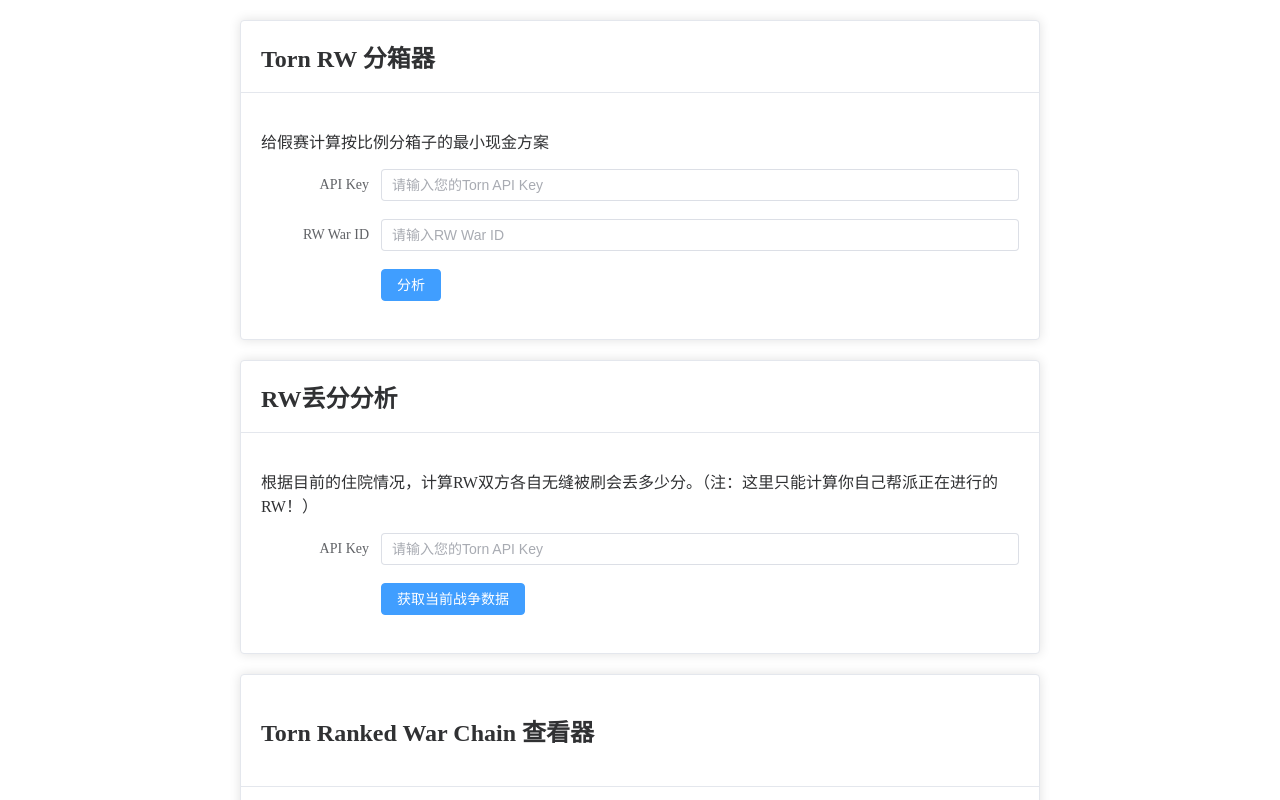
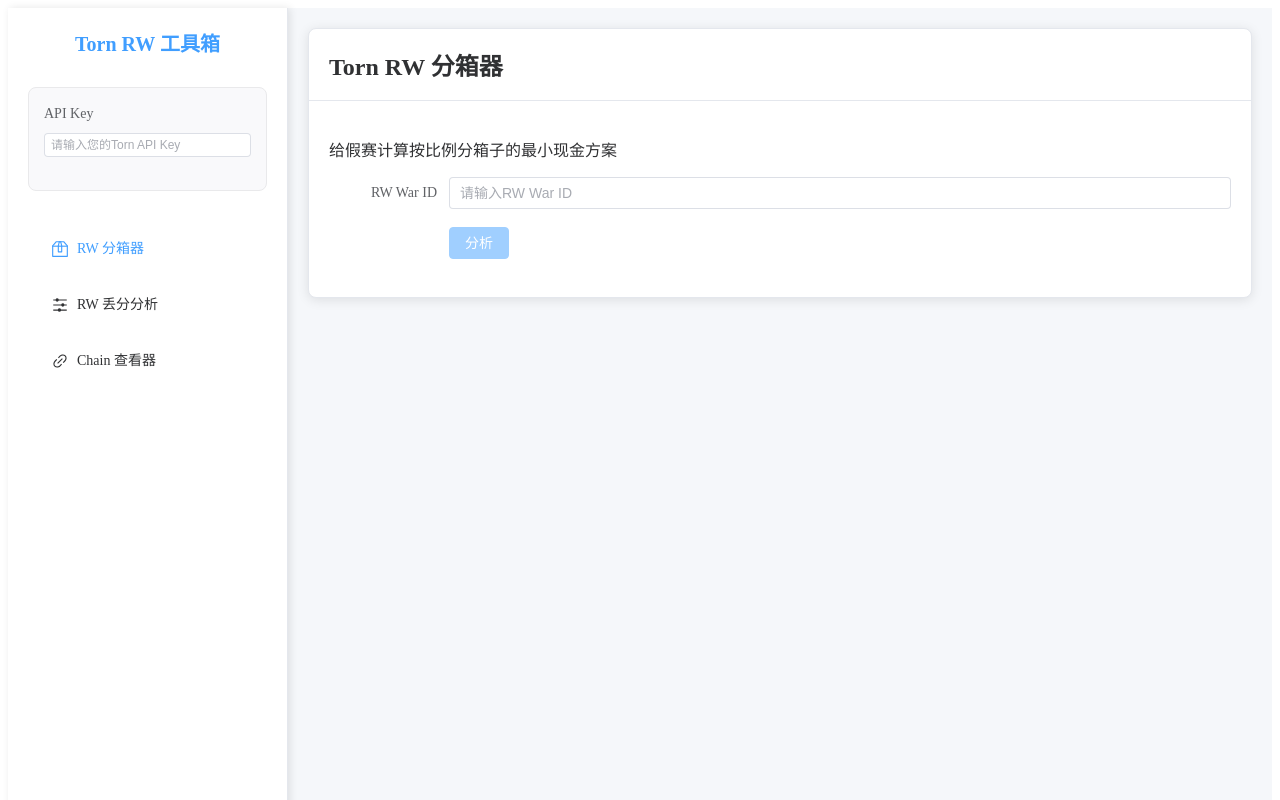
Before and after one commit to wjrsndml/tornweb, a Vue app: page / in a window 1280 px wide. Shown: the top 800 px of the page. Built offline with nearby package versions, Linux system fonts and the light colour scheme.

Commit message:
更新侧边栏布局

```diff
--- a/package.json
+++ b/package.json
@@ -9,9 +9,10 @@
     "preview": "vite preview"
   },
   "dependencies": {
-    "vue": "^3.3.4",
+    "@element-plus/icons-vue": "^2.3.1",
     "axios": "^1.4.0",
-    "element-plus": "^2.3.8"
+    "element-plus": "^2.3.8",
+    "vue": "^3.3.4"
   },
   "devDependencies": {
     "@vitejs/plugin-vue": "^4.2.3",
--- a/src/App.vue
+++ b/src/App.vue
@@ -1,6 +1,51 @@
 <template>
-  <div class="container">
-    <el-card class="input-card">
+  <div class="app-container">
+    <!-- 侧边栏 -->
+    <el-aside class="sidebar" width="280px">
+      <div class="sidebar-header">
+        <h1>Torn RW 工具箱</h1>
+      </div>
+
+      <!-- API Key 输入 -->
+      <div class="api-key-section">
+        <el-form label-position="top">
+          <el-form-item label="API Key">
+            <el-input
+              v-model="globalApiKey"
+              placeholder="请输入您的Torn API Key"
+              show-password
+              size="small"
+            />
+          </el-form-item>
+        </el-form>
+      </div>
+
+      <!-- 导航菜单 -->
+      <el-menu
+        :default-active="activeMenu"
+        class="sidebar-menu"
+        @select="handleMenuSelect"
+      >
+        <el-menu-item index="split">
+          <el-icon><Box /></el-icon>
+          <span>RW 分箱器</span>
+        </el-menu-item>
+        <el-menu-item index="attacks">
+          <el-icon><Operation /></el-icon>
+          <span>RW 丢分分析</span>
+        </el-menu-item>
+        <el-menu-item index="chains">
+          <el-icon><Link /></el-icon>
+          <span>Chain 查看器</span>
+        </el-menu-item>
+      </el-menu>
+    </el-aside>
+
+    <!-- 主内容区域 -->
+    <el-main class="main-content">
+      <!-- RW 分箱器 -->
+      <div v-if="activeMenu === 'split'" class="content-section">
+        <el-card class="function-card">
           <template #header>
             <div class="card-header">
               <h2>Torn RW 分箱器</h2>
@@ -8,32 +53,155 @@
           </template>
           <p>给假赛计算按比例分箱子的最小现金方案</p>
           <el-form :model="form" label-width="120px">
-        <el-form-item label="API Key">
-          <el-input v-model="form.apiKey" placeholder="请输入您的Torn API Key" show-password />
-        </el-form-item>
             <el-form-item label="RW War ID">
               <el-input v-model="form.warId" placeholder="请输入RW War ID" />
             </el-form-item>
             <el-form-item>
-          <el-button type="primary" @click="analyzeWar" :loading="loading">分析</el-button>
+              <el-button type="primary" @click="analyzeWar" :loading="loading" :disabled="!globalApiKey">
+                分析
+              </el-button>
             </el-form-item>
           </el-form>
+
+          <!-- 分析结果 -->
+          <div v-if="warData" class="war-results">
+            <div class="war-info">
+              <h4>基本信息</h4>
+              <el-descriptions :column="2" border>
+                <el-descriptions-item label="战争状态">{{ warData.status }}</el-descriptions-item>
+                <el-descriptions-item label="开始时间">{{ formatDate(warData.start) }}</el-descriptions-item>
+              </el-descriptions>
+
+              <div class="price-settings">
+                <h4>价格设置</h4>
+                <el-form :model="priceSettings" label-width="180px">
+                  <el-form-item label="Small Arms Cache 价格">
+                    <el-input-number v-model="priceSettings.small" :min="0" @change="recalculateValues" />
+                  </el-form-item>
+                  <el-form-item label="Medium Arms Cache 价格">
+                    <el-input-number v-model="priceSettings.medium" :min="0" @change="recalculateValues" />
+                  </el-form-item>
+                  <el-form-item label="Heavy Arms Cache 价格">
+                    <el-input-number v-model="priceSettings.heavy" :min="0" @change="recalculateValues" />
+                  </el-form-item>
+                  <el-form-item label="Armor Cache 价格">
+                    <el-input-number v-model="priceSettings.armor" :min="0" @change="recalculateValues" />
+                  </el-form-item>
+                  <el-form-item label="Melee Cache 价格">
+                    <el-input-number v-model="priceSettings.melee" :min="0" @change="recalculateValues" />
+                  </el-form-item>
+                  <el-form-item label="Points 价格">
+                    <el-input-number v-model="priceSettings.points" :min="0" @change="recalculateValues" />
+                  </el-form-item>
+                </el-form>
+              </div>
+
+              <div class="faction-details" v-for="faction in warData.factions" :key="faction.id">
+                <h4>{{ faction.name }}</h4>
+                <el-descriptions :column="2" border>
+                  <el-descriptions-item label="得分">{{ faction.score }}</el-descriptions-item>
+                  <el-descriptions-item label="Caches收益明细">
+                    <div v-if="faction.caches">
+                      <div v-if="faction.caches.small.quantity > 0">
+                        Small Arms Cache: {{ faction.caches.small.quantity }}个 ({{ formatNumber(faction.caches.small.value) }}$)
+                      </div>
+                      <div v-if="faction.caches.medium.quantity > 0">
+                        Medium Arms Cache: {{ faction.caches.medium.quantity }}个 ({{ formatNumber(faction.caches.medium.value) }}$)
+                      </div>
+                      <div v-if="faction.caches.heavy.quantity > 0">
+                        Heavy Arms Cache: {{ faction.caches.heavy.quantity }}个 ({{ formatNumber(faction.caches.heavy.value) }}$)
+                      </div>
+                      <div v-if="faction.caches.armor.quantity > 0">
+                        Armor Cache: {{ faction.caches.armor.quantity }}个 ({{ formatNumber(faction.caches.armor.value) }}$)
+                      </div>
+                      <div v-if="faction.caches.melee.quantity > 0">
+                        Melee Cache: {{ faction.caches.melee.quantity }}个 ({{ formatNumber(faction.caches.melee.value) }}$)
+                      </div>
+                      <div>总计: {{ formatNumber(faction.cacheValue) }}$</div>
+                    </div>
+                    <div v-else>无</div>
+                  </el-descriptions-item>
+                  <el-descriptions-item label="Points收益">
+                    {{ formatNumber(faction.pointsValue) }} $
+                  </el-descriptions-item>
+                  <el-descriptions-item label="总收益">
+                    {{ formatNumber(faction.totalValue) }} $
+                  </el-descriptions-item>
+                </el-descriptions>
+              </div>
+            </div>
+
+            <!-- 奖励划分 -->
+            <div v-if="warData.factions.length === 2" class="reward-split">
+              <h4>奖励划分</h4>
+              <el-form :model="splitForm" label-width="120px">
+                <el-form-item :label="warData.factions[0].name + ' 比例'">
+                  <el-input-number
+                    v-model="splitForm.faction1Ratio"
+                    :min="0"
+                    :max="100"
+                    @change="handleRatioChange(0)"
+                  />
+                </el-form-item>
+                <el-form-item :label="warData.factions[1].name + ' 比例'">
+                  <el-input-number
+                    v-model="splitForm.faction2Ratio"
+                    :min="0"
+                    :max="100"
+                    @change="handleRatioChange(1)"
+                  />
+                </el-form-item>
+                <el-form-item>
+                  <el-button type="primary" @click="calculateSplit" :disabled="!isValidRatio">划分奖励</el-button>
+                </el-form-item>
+              </el-form>
+
+              <div v-if="splitResult" class="split-result">
+                <h4>划分结果</h4>
+                <div v-if="splitResult.transfers.length > 0">
+                  <div v-for="(transfer, index) in splitResult.transfers" :key="index" class="transfer-item">
+                    <p>{{ transfer.from }} 需要转移给 {{ transfer.to }}:</p>
+                    <template v-if="transfer.caches">
+                      <div v-for="cache in transfer.caches" :key="cache.type">
+                        {{ cache.name }}: {{ cache.quantity }}个
+                      </div>
+                    </template>
+                    <div v-if="transfer.cash > 0">现金: {{ formatNumber(transfer.cash) }}$</div>
+                  </div>
+                </div>
+                <div v-else>
+                  <p>当前奖励分配已经符合目标比例，无需转移</p>
+                </div>
+              </div>
+            </div>
+          </div>
+
+          <!-- 错误信息 -->
+          <el-alert
+            v-if="error"
+            :title="error"
+            type="error"
+            show-icon
+            style="margin-top: 20px"
+          />
         </el-card>
+      </div>
 
-    <!-- 新增的Faction Attacks分析卡片 -->
-    <el-card class="attacks-card">
+      <!-- RW 丢分分析 -->
+      <div v-if="activeMenu === 'attacks'" class="content-section">
+        <el-card class="function-card">
           <template #header>
             <div class="card-header">
               <h2>RW丢分分析</h2>
             </div>
           </template>
           <p>根据目前的住院情况，计算RW双方各自无缝被刷会丢多少分。（注：这里只能计算你自己帮派正在进行的RW！）</p>
-      <el-form :model="attacksForm" label-width="120px">
-        <el-form-item label="API Key">
-          <el-input v-model="attacksForm.apiKey" placeholder="请输入您的Torn API Key" show-password />
-        </el-form-item>
+
+          <el-form>
             <el-form-item>
-          <el-button type="primary" @click="fetchAttackData" :loading="attacksLoading">获取当前战争数据</el-button>
+              <el-button type="primary" @click="fetchAttackData" :loading="attacksLoading" :disabled="!globalApiKey">
+                获取当前战争数据
+              </el-button>
             </el-form-item>
           </el-form>
 
@@ -72,7 +240,7 @@
               :duration="3"
               :stroke-width="15"
               style="margin: 20px 0"
-        ></el-progress>
+            />
             <p class="load-message">{{ attacksError || '正在获取数据，请耐心等待...' }}</p>
           </div>
 
@@ -114,138 +282,13 @@
             style="margin-top: 20px"
           />
         </el-card>
+      </div>
 
-    <!-- Chain分析组件 -->
-    <ChainAnalyzer />
-
-    <el-card v-if="warData" class="result-card">
-      <template #header>
-        <div class="card-header">
-          <h3>战争分析结果</h3>
+      <!-- Chain 查看器 -->
+      <div v-if="activeMenu === 'chains'" class="content-section">
+        <ChainAnalyzer :api-key="globalApiKey" />
       </div>
-      </template>
-      <div class="war-info">
-        <h4>基本信息</h4>
-        <el-descriptions :column="2" border>
-          <el-descriptions-item label="战争状态">{{ warData.status }}</el-descriptions-item>
-          <el-descriptions-item label="开始时间">{{ formatDate(warData.start) }}</el-descriptions-item>
-        </el-descriptions>
-
-        <div class="price-settings">
-          <h4>价格设置</h4>
-          <el-form :model="priceSettings" label-width="180px">
-            <el-form-item label="Small Arms Cache 价格">
-              <el-input-number v-model="priceSettings.small" :min="0" @change="recalculateValues" />
-            </el-form-item>
-            <el-form-item label="Medium Arms Cache 价格">
-              <el-input-number v-model="priceSettings.medium" :min="0" @change="recalculateValues" />
-            </el-form-item>
-            <el-form-item label="Heavy Arms Cache 价格">
-              <el-input-number v-model="priceSettings.heavy" :min="0" @change="recalculateValues" />
-            </el-form-item>
-            <el-form-item label="Armor Cache 价格">
-              <el-input-number v-model="priceSettings.armor" :min="0" @change="recalculateValues" />
-            </el-form-item>
-            <el-form-item label="Melee Cache 价格">
-              <el-input-number v-model="priceSettings.melee" :min="0" @change="recalculateValues" />
-            </el-form-item>
-            <el-form-item label="Points 价格">
-              <el-input-number v-model="priceSettings.points" :min="0" @change="recalculateValues" />
-            </el-form-item>
-          </el-form>
-        </div>
-        <div class="faction-details" v-for="faction in warData.factions" :key="faction.id">
-          <h4>{{ faction.name }}</h4>
-          <el-descriptions :column="2" border>
-            <el-descriptions-item label="得分">{{ faction.score }}</el-descriptions-item>
-            <el-descriptions-item label="Caches收益明细">
-              <div v-if="faction.caches">
-                <div v-if="faction.caches.small.quantity > 0">
-                  Small Arms Cache: {{ faction.caches.small.quantity }}个 ({{ formatNumber(faction.caches.small.value) }}$)
-                </div>
-                <div v-if="faction.caches.medium.quantity > 0">
-                  Medium Arms Cache: {{ faction.caches.medium.quantity }}个 ({{ formatNumber(faction.caches.medium.value) }}$)
-                </div>
-                <div v-if="faction.caches.heavy.quantity > 0">
-                  Heavy Arms Cache: {{ faction.caches.heavy.quantity }}个 ({{ formatNumber(faction.caches.heavy.value) }}$)
-                </div>
-                <div v-if="faction.caches.armor.quantity > 0">
-                  Armor Cache: {{ faction.caches.armor.quantity }}个 ({{ formatNumber(faction.caches.armor.value) }}$)
-                </div>
-                <div v-if="faction.caches.melee.quantity > 0">
-                  Melee Cache: {{ faction.caches.melee.quantity }}个 ({{ formatNumber(faction.caches.melee.value) }}$)
-                </div>
-                <div>总计: {{ formatNumber(faction.cacheValue) }}$</div>
-              </div>
-              <div v-else>无</div>
-            </el-descriptions-item>
-            <el-descriptions-item label="Points收益">
-              {{ formatNumber(faction.pointsValue) }} $
-            </el-descriptions-item>
-            <el-descriptions-item label="总收益">
-              {{ formatNumber(faction.totalValue) }} $
-            </el-descriptions-item>
-          </el-descriptions>
-        </div>
-      </div>
-    </el-card>
-
-    <el-card v-if="warData && warData.factions.length === 2" class="reward-split-card">
-      <template #header>
-        <div class="card-header">
-          <h3>奖励划分</h3>
-        </div>
-      </template>
-
-      <el-form :model="splitForm" label-width="120px">
-        <el-form-item :label="warData.factions[0].name + ' 比例'">
-          <el-input-number
-            v-model="splitForm.faction1Ratio"
-            :min="0"
-            :max="100"
-            @change="handleRatioChange(0)"
-          />
-        </el-form-item>
-        <el-form-item :label="warData.factions[1].name + ' 比例'">
-          <el-input-number
-            v-model="splitForm.faction2Ratio"
-            :min="0"
-            :max="100"
-            @change="handleRatioChange(1)"
-          />
-        </el-form-item>
-        <el-form-item>
-          <el-button type="primary" @click="calculateSplit" :disabled="!isValidRatio">划分奖励</el-button>
-        </el-form-item>
-      </el-form>
-
-      <div v-if="splitResult" class="split-result">
-        <h4>划分结果</h4>
-        <div v-if="splitResult.transfers.length > 0">
-          <div v-for="(transfer, index) in splitResult.transfers" :key="index" class="transfer-item">
-            <p>{{ transfer.from }} 需要转移给 {{ transfer.to }}:</p>
-            <template v-if="transfer.caches">
-              <div v-for="cache in transfer.caches" :key="cache.type">
-                {{ cache.name }}: {{ cache.quantity }}个
-              </div>
-            </template>
-            <div v-if="transfer.cash > 0">现金: {{ formatNumber(transfer.cash) }}$</div>
-          </div>
-        </div>
-        <div v-else>
-          <p>当前奖励分配已经符合目标比例，无需转移</p>
-        </div>
-      </div>
-    </el-card>
-
-    <el-card v-if="error" class="error-card">
-      <template #header>
-        <div class="card-header">
-          <h3>错误信息</h3>
-        </div>
-      </template>
-      <p class="error-message">{{ error }}</p>
-    </el-card>
+    </el-main>
   </div>
 </template>
 
@@ -253,9 +296,14 @@
 import { ref, reactive, computed, watch } from 'vue'
 import axios from 'axios'
 import ChainAnalyzer from './components/ChainAnalyzer.vue'
+import { Box, Operation, Link } from '@element-plus/icons-vue'
 
+// 全局状态
+const globalApiKey = ref('')
+const activeMenu = ref('split')
+
+// 原有的状态变量
 const form = reactive({
-  apiKey: '',
   warId: ''
 })
 
@@ -274,8 +322,26 @@
   heavy: 0,
   armor: 0,
   melee: 0,
-  points: 0 // Will be updated in analyzeWar
+  points: 0
 })
+
+// 攻击分析相关变量
+const hoursForm = reactive({
+  hours: 1
+})
+
+const attacksLoading = ref(false)
+const attacksError = ref(null)
+const attacksData = ref(null)
+const attacksResult = ref(null)
+
+// 菜单选择处理
+const handleMenuSelect = (index) => {
+  activeMenu.value = index
+  // 清除之前的错误信息
+  error.value = null
+  attacksError.value = null
+}
 
 const recalculateValues = () => {
   if (!warData.value) return;
@@ -483,7 +549,7 @@
 };
 
 const analyzeWar = async () => {
-  if (!form.apiKey || !form.warId) {
+  if (!globalApiKey.value || !form.warId) {
     error.value = '请填写API Key和War ID'
     return
   }
@@ -494,15 +560,15 @@
   try {
     // 获取RW信息
     const warResponse = await axios.get(
-      `https://api.torn.com/v2/faction/${form.warId}/rankedwarreport?key=${form.apiKey}`
+      `https://api.torn.com/v2/faction/${form.warId}/rankedwarreport?key=${globalApiKey.value}`
     )
     // 获取物品价格信息
     const itemsResponse = await axios.get(
-      `https://api.torn.com/v2/torn/items?cat=Supply%20Pack&sort=ASC&key=${form.apiKey}`
+      `https://api.torn.com/v2/torn/items?cat=Supply%20Pack&sort=ASC&key=${globalApiKey.value}`
     )
     // 获取points市场价格信息
     const pointsResponse = await axios.get(
-      `https://api.torn.com/v2/market?selections=pointsmarket&sort=DESC&key=${form.apiKey}`
+      `https://api.torn.com/v2/market?selections=pointsmarket&sort=DESC&key=${globalApiKey.value}`
     )
     const warInfo = warResponse.data.rankedwarreport
     const itemPrices = itemsResponse.data.items
@@ -584,23 +650,9 @@
   }
 }
 
-// 新增的攻击分析相关变量
-const attacksForm = reactive({
-  apiKey: ''
-})
-
-const hoursForm = reactive({
-  hours: 1
-})
-
-const attacksLoading = ref(false)
-const attacksError = ref(null)
-const attacksData = ref(null)
-const attacksResult = ref(null)
-
 // 获取战争攻击数据
 const fetchAttackData = async () => {
-  if (!attacksForm.apiKey) {
+  if (!globalApiKey.value) {
     attacksError.value = '请填写API Key'
     return
   }
@@ -613,7 +665,7 @@
   try {
     // 1. 获取用户信息，确定用户当前帮派
     const userResponse = await axios.get(
-      `https://api.torn.com/v2/user?key=${attacksForm.apiKey}`
+      `https://api.torn.com/v2/user?key=${globalApiKey.value}`
     )
 
     const userData = userResponse.data
@@ -626,7 +678,7 @@
 
     // 2. 获取最新的ranked war
     const rankedWarsResponse = await axios.get(
-      `https://api.torn.com/v2/faction/${userFactionId}/rankedwars?key=${attacksForm.apiKey}`
+      `https://api.torn.com/v2/faction/${userFactionId}/rankedwars?key=${globalApiKey.value}`
     )
 
     const rankedWarsData = rankedWarsResponse.data
@@ -658,11 +710,11 @@
 
     // 3. 获取双方帮派成员
     const ourFactionResponse = await axios.get(
-      `https://api.torn.com/v2/faction/${userFactionId}/members?key=${attacksForm.apiKey}`
+      `https://api.torn.com/v2/faction/${userFactionId}/members?key=${globalApiKey.value}`
     )
 
     const opponentFactionResponse = await axios.get(
-      `https://api.torn.com/v2/faction/${opponentFactionId}/members?key=${attacksForm.apiKey}`
+      `https://api.torn.com/v2/faction/${opponentFactionId}/members?key=${globalApiKey.value}`
     )
 
     const ourFactionMembers = ourFactionResponse.data.members
@@ -683,7 +735,7 @@
         attacksError.value = `正在获取从 ${formatDate(currentTimestamp)} 开始的攻击记录...`
 
         const attacksResponse = await axios.get(
-          `https://api.torn.com/v2/faction/attacksfull?from=${currentTimestamp}&sort=ASC&key=${attacksForm.apiKey}`
+          `https://api.torn.com/v2/faction/attacksfull?from=${currentTimestamp}&sort=ASC&key=${globalApiKey.value}`
         )
 
         const attacks = Object.values(attacksResponse.data.attacks || {})
@@ -881,30 +933,61 @@
   console.log(`用户ID ${memberId} 的平均丢分: ${avgRespect.toFixed(2)}`)
   return avgRespect
 }
-
-// 监视API Key变化并同步
-watch(() => form.apiKey, (newVal) => {
-  attacksForm.apiKey = newVal;
-});
-
-watch(() => attacksForm.apiKey, (newVal) => {
-  form.apiKey = newVal;
-});
 </script>
 
 <style scoped>
-.container {
-  max-width: 800px;
-  margin: 20px auto;
-  padding: 0 20px;
+.app-container {
+  display: flex;
+  min-height: 100vh;
+  background-color: #f5f7fa;
 }
 
-.input-card,
-.result-card,
-.error-card,
-.reward-split-card,
-.attacks-card {
-  margin-bottom: 20px;
+.sidebar {
+  background-color: #fff;
+  padding: 20px;
+  box-shadow: 2px 0 8px rgba(0, 0, 0, 0.1);
+  border-right: 1px solid #e4e7ed;
+}
+
+.sidebar-header {
+  margin-bottom: 30px;
+  text-align: center;
+}
+
+.sidebar-header h1 {
+  color: #409eff;
+  margin: 0;
+  font-size: 20px;
+}
+
+.api-key-section {
+  margin-bottom: 30px;
+  padding: 15px;
+  background-color: #f9f9fb;
+  border-radius: 8px;
+  border: 1px solid #e9e9eb;
+}
+
+.sidebar-menu {
+  width: 100%;
+  border: none;
+}
+
+.main-content {
+  flex: 1;
+  padding: 20px;
+  overflow-y: auto;
+}
+
+.content-section {
+  max-width: 1200px;
+  margin: 0 auto;
+}
+
+.function-card {
+  background-color: #fff;
+  border-radius: 8px;
+  box-shadow: 0 2px 12px rgba(0, 0, 0, 0.1);
 }
 
 .card-header {
@@ -913,18 +996,67 @@
   align-items: center;
 }
 
+.war-results {
+  margin-top: 20px;
+}
+
+.war-info {
+  margin-bottom: 20px;
+}
+
+.price-settings {
+  margin: 20px 0;
+  padding: 20px;
+  background-color: #f9f9fb;
+  border-radius: 8px;
+}
+
+.price-settings .el-input-number {
+  width: 100%;
+}
+
 .faction-details {
   margin-top: 20px;
   padding-top: 20px;
   border-top: 1px solid #eee;
 }
 
-.price-settings .el-input-number {
-  width: 100%; /* Increase width by 100% (double the default) */
+.reward-split {
+  margin-top: 20px;
+  padding: 20px;
+  background-color: #f9f9fb;
+  border-radius: 8px;
+  border-top: 1px solid #eee;
+}
+
+.split-result {
+  margin-top: 15px;
+  padding: 15px;
+  background-color: #fff;
+  border-radius: 6px;
+  border: 1px solid #e4e7ed;
+}
+
+.transfer-item {
+  padding: 10px;
+  margin-bottom: 10px;
+  background-color: #f0f9ff;
+  border-radius: 6px;
+  border-left: 4px solid #409eff;
 }
 
 .error-message {
   color: #f56c6c;
+}
+
+.load-message {
+  text-align: center;
+  color: #909399;
+  margin: 10px 0;
+}
+
+.attacks-result {
+  margin-top: 20px;
 }
 
 h2, h3, h4 {
```
Also changed, not shown: src/components/ChainAnalyzer.vue (+21 -32 lines), 1 other file (tests, documents, lock files or other folders). Lines whose indentation alone changed are shown as unchanged.
